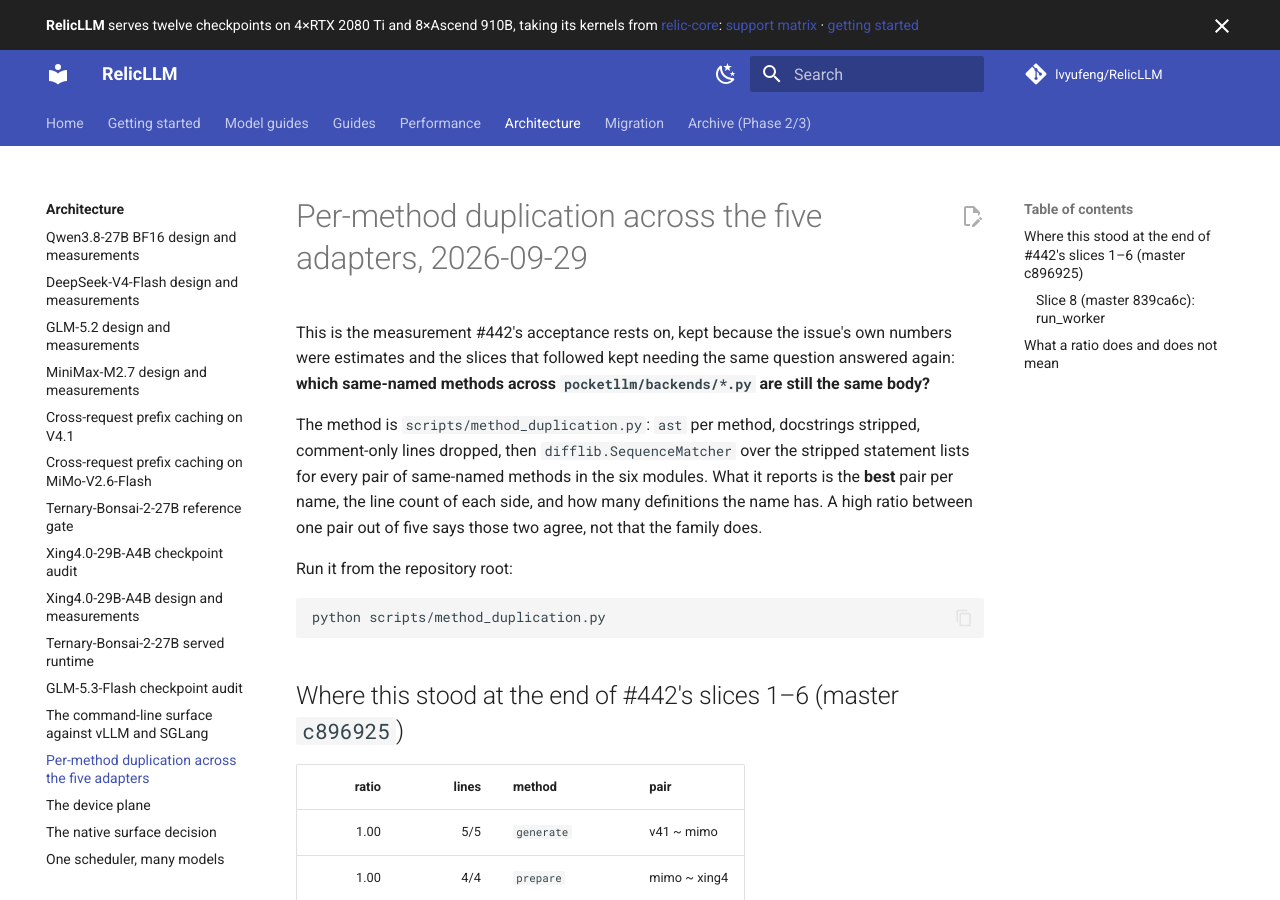
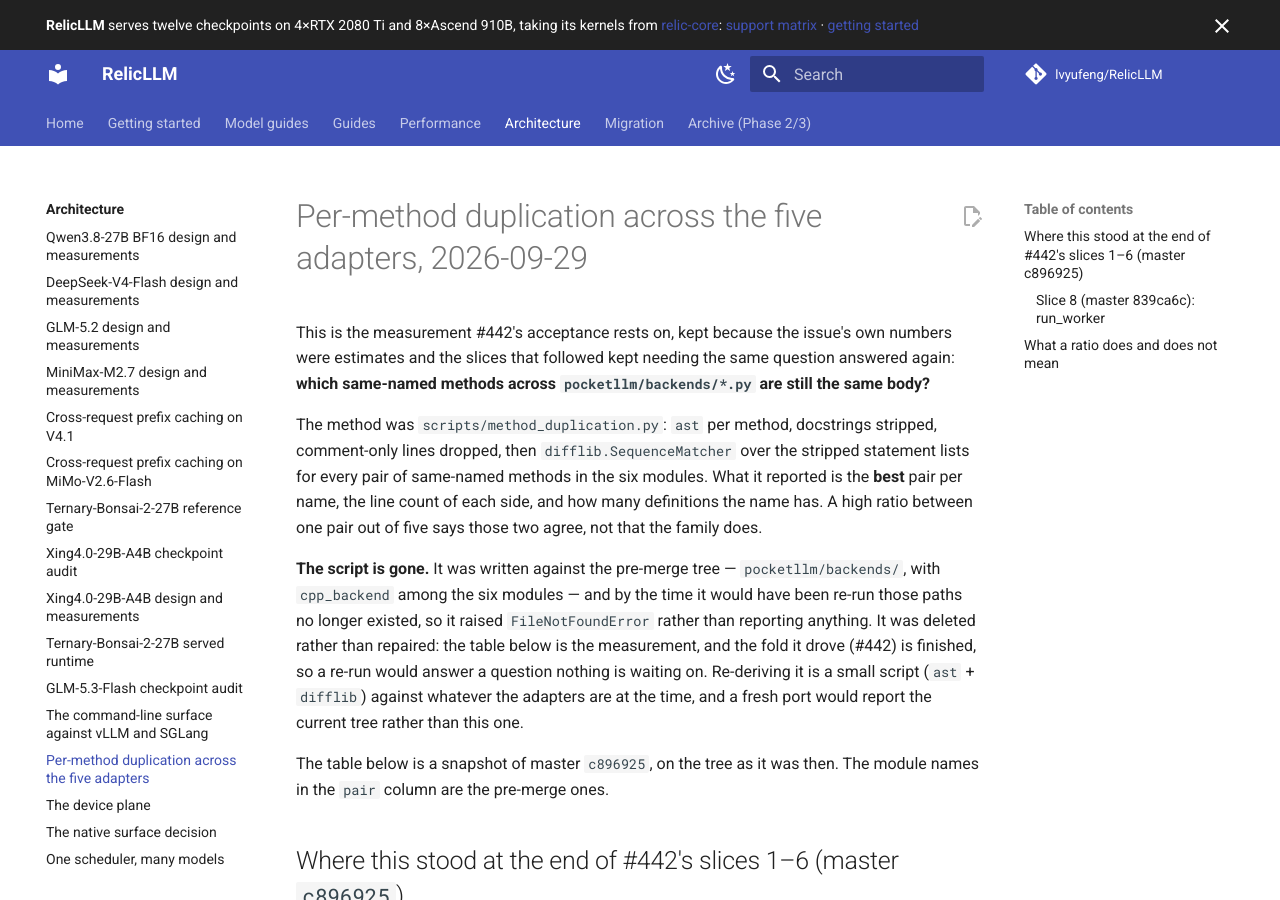
Before and after one commit to lvyufeng/RelicLLM, an MkDocs documentation site: the page built from docs/architecture/per_method_duplication_2026_09.md, in a window 1280 px wide and 900 px high. Built offline with MkDocs 1.6.1 and Material for MkDocs 9.7.7, drawn with Linux system fonts in a browser that asks for light colours; comment, search, counter and statistics services are not loaded.

Commit message:
Delete the duplication script, and say the measurement is a snapshot
`scripts/method_duplication.py` was written against the pre-merge tree --
`pocketllm/backends/`, six modules with `cpp_backend` among them. The `src/`
merge moved that directory to `relicllm/backends/` and `edbea99` deleted
`cpp_backend`, so the script's first `read_text()` raised `FileNotFoundError`.
It had not run since the merge, and `qwen4_exp_backend` was never added to its
module list either.

Deleted rather than repointed: the table in
`docs/architecture/per_method_duplication_2026_09.md` is the measurement, and
the fold it drove (#442) is done, so a re-run would answer a question nothing
is waiting on. Re-deriving it is a small `ast` + `difflib` script against
whatever the adapters are at the time, and a fresh port would report today's
tree rather than `c896925`'s.

The doc loses its "run it from the repository root" block and gains the reason
it is a snapshot; `index.md`'s one-line summary stops promising a reprint.
The six-module list in the prose stays -- it is a description of what was
measured, not an instruction. Nav and links are unchanged, so `llms.txt` does
not move.

Co-Authored-By: Claude Code <noreply@anthropic.com>

````diff
--- a/docs/architecture/per_method_duplication_2026_09.md
+++ b/docs/architecture/per_method_duplication_2026_09.md
@@ -4,17 +4,22 @@ This is the measurement #442's acceptance rests on, kept because the issue's own
 estimates and the slices that followed kept needing the same question answered again: **which
 same-named methods across `pocketllm/backends/*.py` are still the same body?**
 
-The method is `scripts/method_duplication.py`: `ast` per
+The method was `scripts/method_duplication.py`: `ast` per
 method, docstrings stripped, comment-only lines dropped, then `difflib.SequenceMatcher` over the
-stripped statement lists for every pair of same-named methods in the six modules. What it reports is
+stripped statement lists for every pair of same-named methods in the six modules. What it reported is
 the **best** pair per name, the line count of each side, and how many definitions the name has. A
 high ratio between one pair out of five says those two agree, not that the family does.
 
-Run it from the repository root:
+**The script is gone.** It was written against the pre-merge tree — `pocketllm/backends/`, with
+`cpp_backend` among the six modules — and by the time it would have been re-run those paths no
+longer existed, so it raised `FileNotFoundError` rather than reporting anything. It was deleted
+rather than repaired: the table below is the measurement, and the fold it drove (#442) is finished,
+so a re-run would answer a question nothing is waiting on. Re-deriving it is a small script
+(`ast` + `difflib`) against whatever the adapters are at the time, and a fresh port would report the
+current tree rather than this one.
 
-```bash
-python scripts/method_duplication.py
-```
+The table below is a snapshot of master `c896925`, on the tree as it was then. The module names in
+the `pair` column are the pre-merge ones.
 
 ## Where this stood at the end of #442's slices 1–6 (master `c896925`)
 
````
Also changed, not shown: docs/architecture/index.md (+1 -1 lines).
